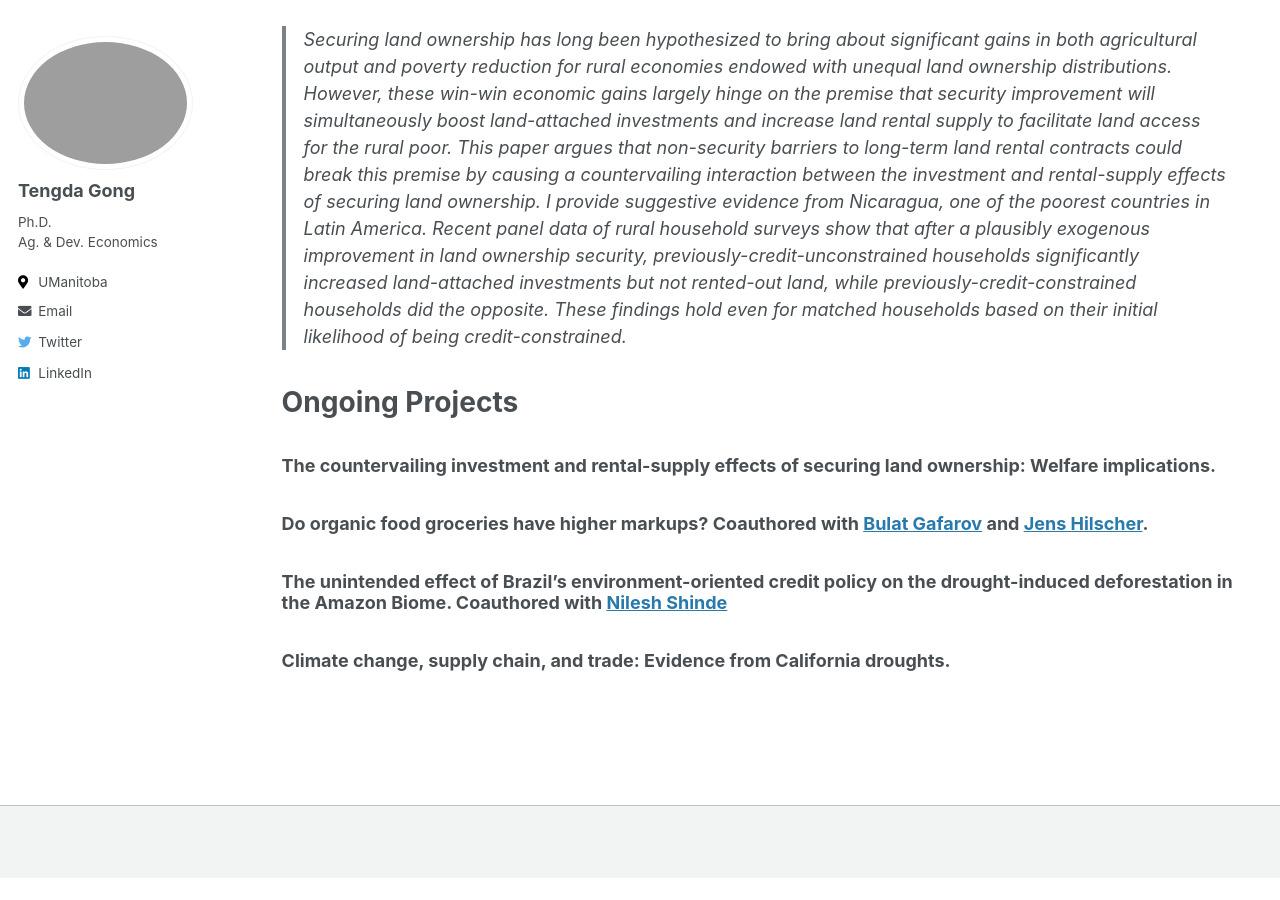
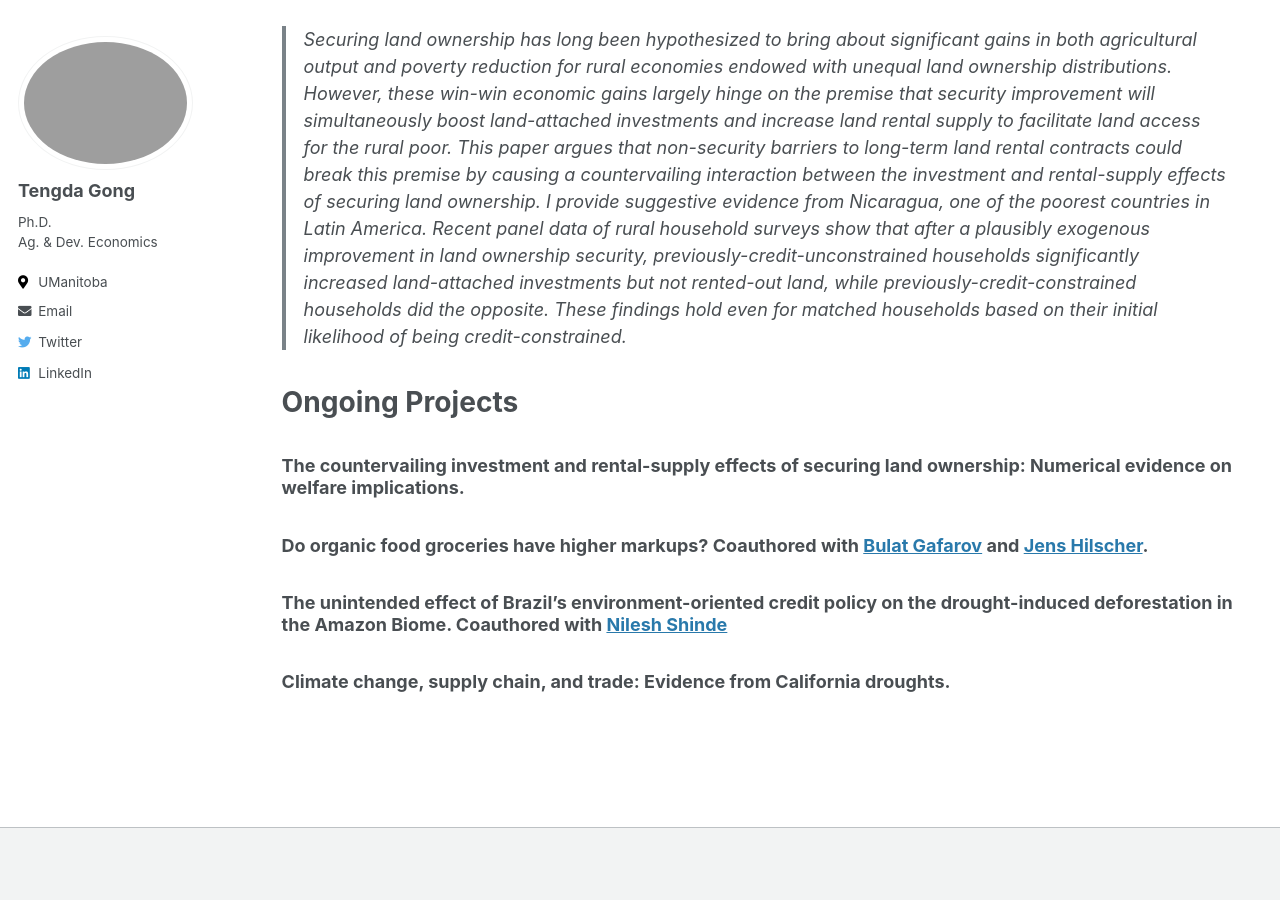
Before and after one commit to tendakung/tendakung.github.io, a Jekyll site: the page built from _pages/research.md, in a window 1280 px wide and 900 px high, scrolled down 1018 px. Built offline with Jekyll 4.4.1, drawn with Linux system fonts in a browser that asks for light colours; before the commit the page ends 1896 px from its top, so only the background shows below that.

Commit message:
Update research.md

```diff
--- a/_pages/research.md
+++ b/_pages/research.md
@@ -21,7 +21,7 @@ To be presented at the 2024 SEA and 2025 AEA annual meetings. You may download t
 
 # Ongoing Projects
 
-### The countervailing investment and rental-supply effects of securing land ownership: Welfare implications.
+### The countervailing investment and rental-supply effects of securing land ownership: Numerical evidence on welfare implications.
 
 ### Do organic food groceries have higher markups? Coauthored with [Bulat Gafarov](https://are.ucdavis.edu/people/faculty/bulat-gafarov/) and [Jens Hilscher](https://are.ucdavis.edu/people/faculty/jens-hilscher/).
 
```
